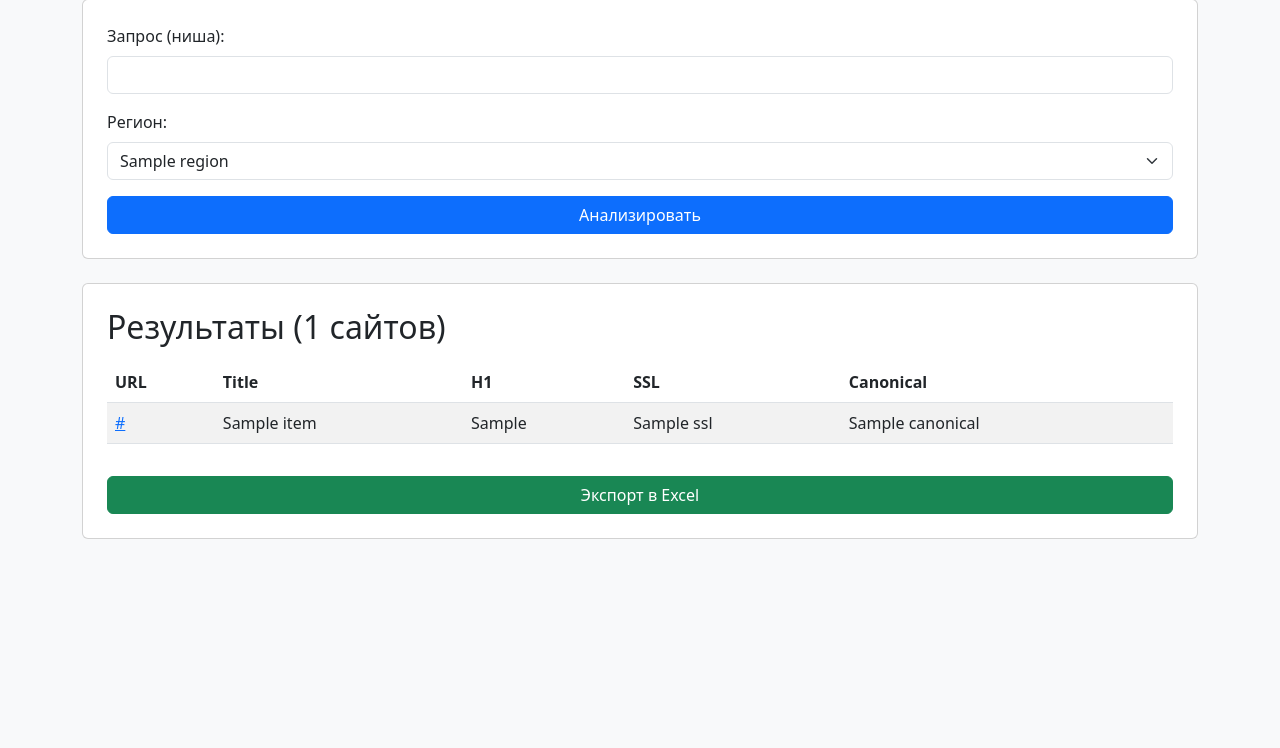
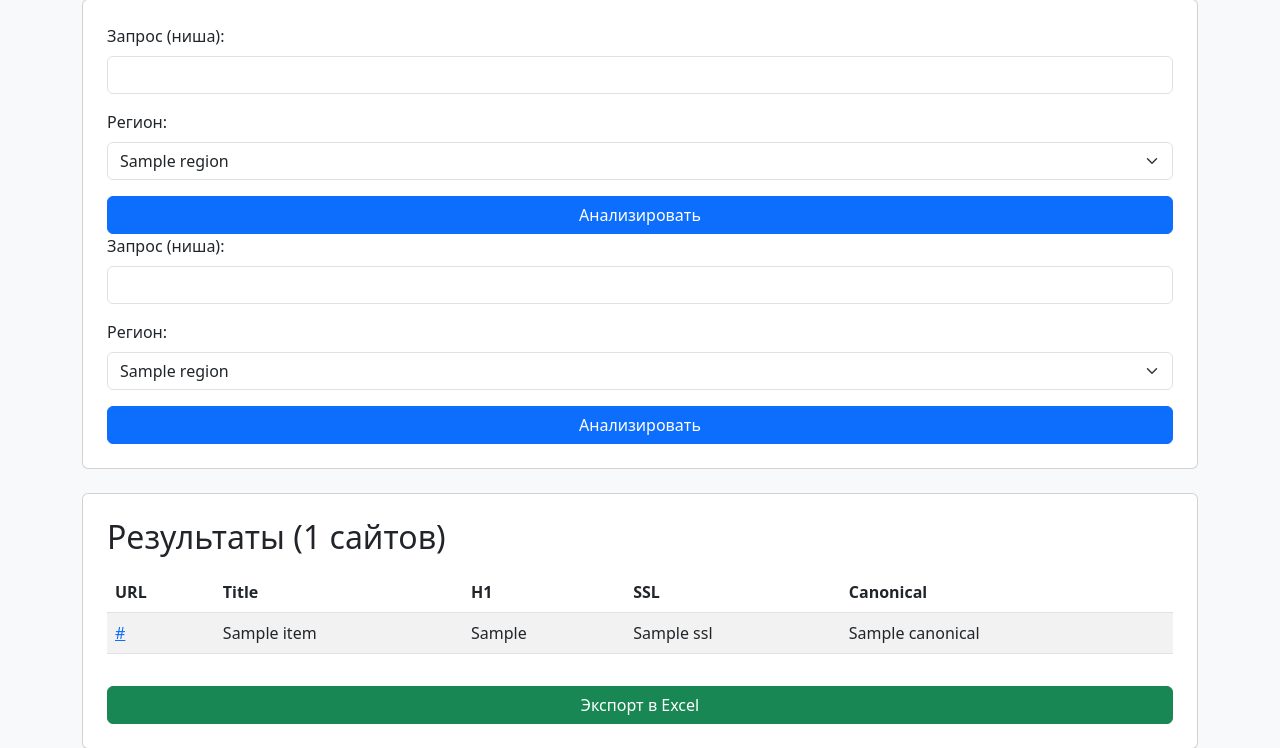
Before and after one commit to alex-wig/seo_parcer, a Flask app: template templates/index.html in a window 1280 px wide. Shown: the part 121-869 px from the top of the page. Before the commit the page ends 660 px from the top, so only its background shows below. Run offline with Flask 3, Linux system fonts and the light colour scheme; the template is opened without the code that fills it: most values are stand-ins (such as "Sample title", 1, 10 or a date in 2020).

Commit message:
index.html

```diff
--- a/templates/index.html
+++ b/templates/index.html
@@ -26,7 +26,23 @@
             </div>
 
             <button type="submit" class="btn btn-primary">Анализировать</button>
-        </form>
+        <form method="POST" action="/" class="card p-4 mb-4">  <!-- Добавлен action="/" -->
+    <div class="mb-3">
+        <label class="form-label">Запрос (ниша):</label>
+        <input type="text" name="query" class="form-control" required>
+    </div>
+
+    <div class="mb-3">
+        <label class="form-label">Регион:</label>
+        <select name="region" class="form-select">
+            {% for region in regions %}
+                <option value="{{ region }}">{{ region }}</option>
+            {% endfor %}
+        </select>
+    </div>
+
+    <button type="submit" class="btn btn-primary">Анализировать</button>
+</form>
 
         {% if results %}
             <div class="card p-4">
```
